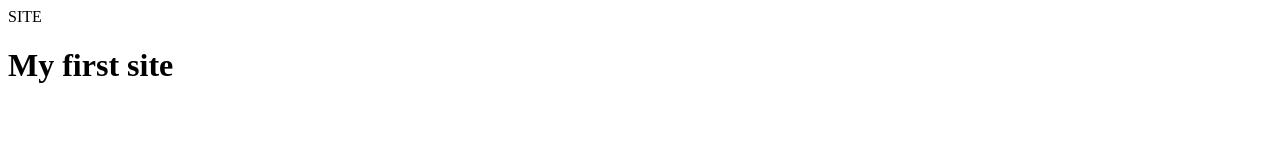
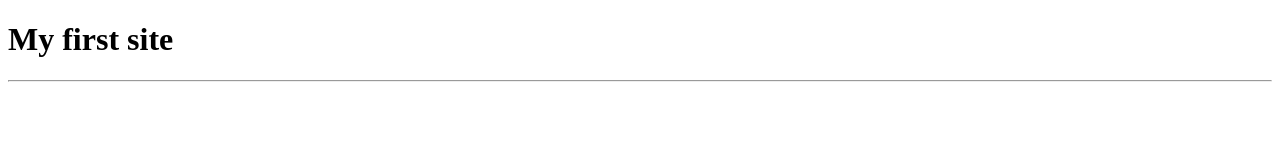
Before and after one commit to TDSDIBT/MySite, a plain HTML site: page index.html in a window 1280 px wide. Drawn offline with Linux system fonts and the light colour scheme.

Commit message:
amend index.html

```diff
--- a/index.html
+++ b/index.html
@@ -2,11 +2,14 @@
 <html>
     <head>
         <meta http-equiv="Content-Type" content="text/html;charset=UTF-8">
-        <head>SITE</head>
+        <meta name="auther" content="TD">
+        <meta name="description" content="practice">
+        <title>iSITE</title>
     </head>
     <body>
         <div>
             <h1>My first site</h1>
+            <hr>
         </div>
     </body>
 </html>
```
